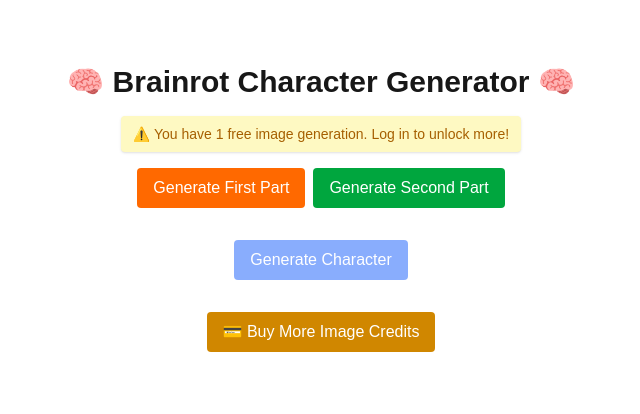
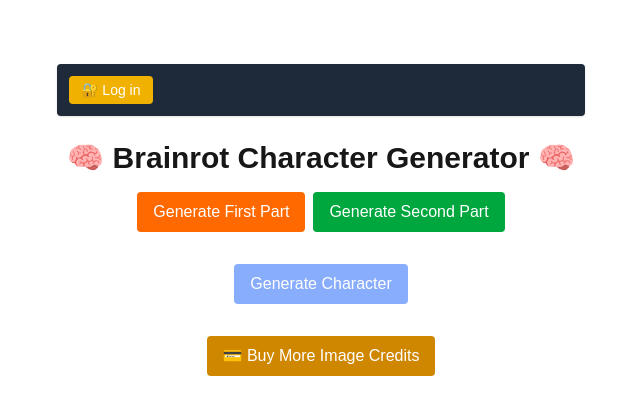
Before and after one commit to nothier7/brainrot-fusion, a Next.js app: page /character-generator in a window 1280 px wide. Shown: the top 414 px of the page, without its empty margins (319-959 px from the left). Built offline with nearby package versions, Linux system fonts and the light colour scheme; no server answers.

Commit message:
Added banner for login/out and credits diplay

```diff
--- a/src/app/character-generator/page.tsx
+++ b/src/app/character-generator/page.tsx
@@ -17,9 +17,10 @@ export default function CharacterGeneratorPage() {
   const [user, setUser] = useState<User | null>(null);
 
   useEffect(() => {
-    const fetchUser = async () => {
+    const fetchOrCreateProfile = async () => {
       const { data: { user } } = await supabase.auth.getUser();
       if (!user) return;
+
       setUser(user);
 
       const { data, error } = await supabase
@@ -40,7 +41,7 @@ export default function CharacterGeneratorPage() {
       }
     };
 
-    fetchUser();
+    fetchOrCreateProfile();
   }, []);
 
   const generateNameStart = async () => {
@@ -86,32 +87,39 @@ export default function CharacterGeneratorPage() {
       window.location.href = '/login?redirect=/character-generator';
       return;
     }
-
     const res = await fetch('/api/checkout', { method: 'POST' });
     const data = await res.json();
-    if (data.url) {
-      window.location.href = data.url;
-    } else {
-      alert("Failed to start checkout session.");
-    }
+    if (data.url) window.location.href = data.url;
+    else alert("Failed to start checkout session.");
+  };
+
+  const handleLogout = async () => {
+    await supabase.auth.signOut();
+    setUser(null);
+    setCredits(null);
   };
 
   return (
     <div className="max-w-xl mx-auto mt-10 p-6 flex flex-col gap-4 items-center text-center">
-      <h1 className="text-3xl font-bold">🧠 Brainrot Character Generator 🧠</h1>
+      {/* Top banner */}
+      <div className="w-full bg-gray-800 text-white p-3 rounded shadow flex justify-between items-center text-sm">
+        {user ? (
+          <div className="flex flex-wrap gap-2 items-center">
+            <span>👤 {user.email}</span>
+            <span>🪙 {credits ?? 0} Credits</span>
+            <button onClick={handleLogout} className="underline text-red-300 hover:text-red-100">Logout</button>
+          </div>
+        ) : (
+          <button
+            onClick={() => window.location.href = '/login?redirect=/character-generator'}
+            className="text-sm bg-yellow-500 hover:bg-yellow-400 text-white px-3 py-1 rounded"
+          >
+            🔐 Log in
+          </button>
+        )}
+      </div>
 
-      {!user && (
-        <div className="text-sm text-yellow-700 bg-yellow-100 px-3 py-2 rounded shadow">
-          ⚠️ You have 1 free image generation. Log in to unlock more!
-        </div>
-      )}
-
-      {user && (
-        <div className="bg-white text-gray-700 p-3 rounded shadow mb-4 w-full text-left">
-          <p><strong>Email:</strong> {user.email}</p>
-          <p><strong>Credits:</strong> {credits !== null ? credits : 'Loading...'}</p>
-        </div>
-      )}
+      <h1 className="text-3xl font-bold mt-2">🧠 Brainrot Character Generator 🧠</h1>
 
       <div className="flex gap-2">
         <button
@@ -120,7 +128,6 @@ export default function CharacterGeneratorPage() {
         >
           Generate First Part
         </button>
-
         <button
           onClick={generateNameEnd}
           className="bg-green-600 hover:bg-green-400 text-white px-4 py-2 rounded"
@@ -144,7 +151,7 @@ export default function CharacterGeneratorPage() {
 
       {generated && (
         <div className="mt-6 bg-gray-100 text-black p-4 rounded shadow w-full">
-          <h2 className="text-xl font-bold mb-2">{nameStart} {nameEnd}</h2>
+          <h2 className="text-xl text-black font-bold mb-2">{nameStart} {nameEnd}</h2>
           <p><strong>Appearance:</strong> {description}</p>
           <p className="italic mt-2">“{quote}”</p>
         </div>
@@ -156,14 +163,14 @@ export default function CharacterGeneratorPage() {
             const { data: { user: currentUser } } = await supabase.auth.getUser();
 
             if (!description && !quote) {
-              alert("❌ Cannot generate image: character description or quote is missing.");
+              alert("❌ Cannot generate image: description/quote missing.");
               return;
             }
 
             if (!currentUser) {
               const used = getAnonymousUsage();
               if (used >= 1) {
-                alert("🛑 You’ve used your free image. Log in to get more credits.");
+                alert("🛑 Free image used. Log in to get more credits.");
                 window.location.href = '/login?redirect=/character-generator';
                 return;
               } else {
@@ -181,7 +188,7 @@ export default function CharacterGeneratorPage() {
             const res = await fetch('/api/image', {
               method: 'POST',
               headers: { 'Content-Type': 'application/json' },
-              body: JSON.stringify({ prompt: description || quote }),
+              body: JSON.stringify({ prompt: description }),
             });
 
             const data = await res.json();
```
